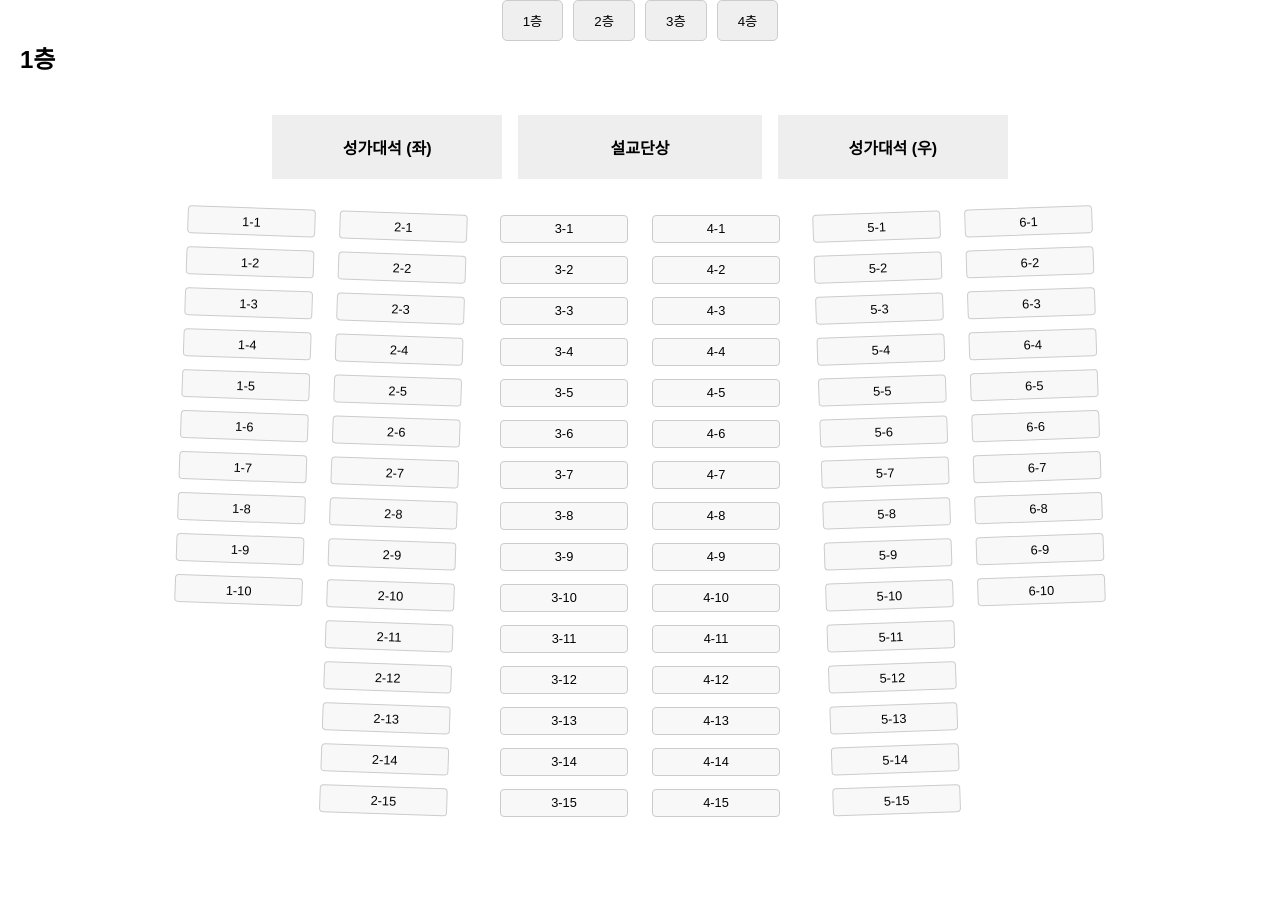
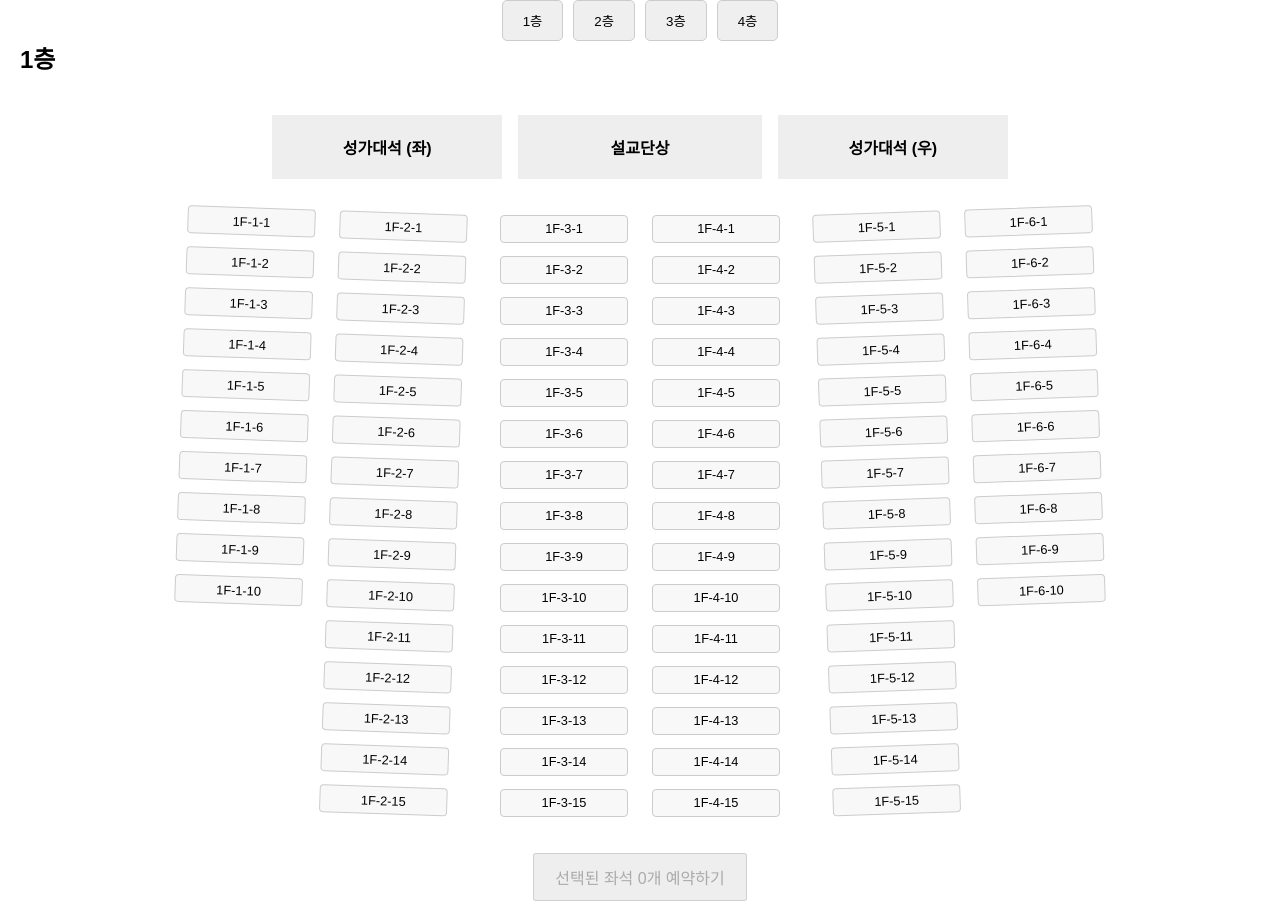
Before and after one commit to kirito2056/SAEJUNGANG_Placement_front, a React (Create React App) app in the folder saejungang-church/: page / in a window 1280 px wide. Before the commit the page ends 841 px from the top, so only its background shows below. Built offline with nearby package versions, Linux system fonts and the light colour scheme.

Commit message:
ADD :: 예약 기능 추가

```diff
--- a/saejungang-church/src/floor/1st/first.tsx
+++ b/saejungang-church/src/floor/1st/first.tsx
@@ -27,6 +27,8 @@ const FirstFloor: React.FC = () => {
   const [startPoint, setStartPoint] = useState<{ x: number; y: number } | null>(null);
   const containerRef = useRef<HTMLDivElement>(null); // 컨테이너 ref
   const seatRefs = useRef<Map<string, HTMLButtonElement | null>>(new Map()); // 좌석 ref들을 저장할 Map
+  const [reservedSeatsFromServer, setReservedSeatsFromServer] = useState<Set<string>>(new Set()); // 서버로부터 받은 예약된 좌석
+  const [isLoading, setIsLoading] = useState(false); // 로딩 상태
 
   // 좌석 ref를 Map에 저장하는 함수 (el 타입 명시)
   const setSeatRef = (seatNumber: string, element: HTMLButtonElement | null) => {
@@ -38,22 +40,21 @@ const FirstFloor: React.FC = () => {
   };
 
   const handleMouseDown = useCallback((event: React.MouseEvent<HTMLDivElement>) => {
-    // 클릭된 요소가 좌석 버튼이 아닌 경우 드래그 시작
-    if (!(event.target as HTMLElement).closest('.first_seat')) {
+    const targetElement = event.target as HTMLElement;
+    // 클릭된 요소가 좌석 버튼이 아니고, 예약 버튼도 아닌 경우 드래그 시작
+    if (!targetElement.closest('.first_seat') && !targetElement.closest('.reservation-button')) {
       setIsDragging(true);
       const containerRect = containerRef.current?.getBoundingClientRect();
       if (containerRect) {
           const x = event.clientX - containerRect.left;
           const y = event.clientY - containerRect.top;
           setStartPoint({ x, y });
-          setSelectionBox({ x, y, width: 0, height: 0 }); // 초기 선택 상자 설정
-          // Shift 키를 누르지 않았다면 기존 선택 해제
+          setSelectionBox({ x, y, width: 0, height: 0 });
           if (!event.shiftKey) {
             setSelectedSeats(new Set());
           }
       }
     }
-    // 좌석을 클릭한 경우는 Seat 컴포넌트의 onClick에서 처리 (stopPropagation으로 인해 여기까지 오지 않음)
   }, []); // 의존성 배열 유지
 
   const handleMouseMove = useCallback((event: React.MouseEvent<HTMLDivElement>) => {
@@ -132,23 +133,68 @@ const FirstFloor: React.FC = () => {
     };
   }, [isDragging, handleMouseUp]); // isDragging, handleMouseUp 의존성 추가
 
+  // 예약 처리 함수
+  const handleReservation = async () => {
+    if (selectedSeats.size === 0) {
+      alert('예약할 좌석을 선택해주세요.');
+      return;
+    }
+
+    setIsLoading(true);
+    const payload = {
+      reserved_guyok: "1층 선택 구역", // Placeholder 구역 이름
+      seat_identifiers: Array.from(selectedSeats), // 좌석 식별자는 이미 1F-X-Y 형식
+    };
+
+    try {
+      const response = await fetch('http://localhost:8000/reservations/', { // FastAPI 주소 확인 필요
+        method: 'POST',
+        headers: {
+          'Content-Type': 'application/json',
+        },
+        body: JSON.stringify(payload),
+      });
+
+      if (response.status === 201) {
+        const newReservation = await response.json();
+        // API 응답의 seat_identifier가 올바른 형식인지 확인 (Pydantic 모델에 따라 다를 수 있음)
+        const reservedSeatIds = newReservation.seats && Array.isArray(newReservation.seats)
+                               ? newReservation.seats.map((s: any) => s.seat_identifier).join(', ')
+                               : Array.from(selectedSeats).join(', '); // fallback
+        alert(`예약 성공! 예약 ID: ${newReservation.id}\n좌석: ${reservedSeatIds}`);
+        setSelectedSeats(new Set());
+      } else if (response.status === 409) {
+        const errorData = await response.json();
+        alert(`예약 실패: ${errorData.detail}`);
+      } else {
+        const errorText = await response.text();
+        alert(`예약 처리 중 오류가 발생했습니다: ${response.status} ${errorText}`);
+      }
+    } catch (error) {
+      console.error("Reservation error:", error);
+      alert('네트워크 오류 또는 서버 문제로 예약에 실패했습니다.');
+    }
+    setIsLoading(false);
+  };
 
   const renderSeats = (col: number) => {
     const rows = (col === 1 || col === 6) ? 10 : (col === 3 || col === 4) ? 15 : 15;
     return (
       <div className="seat-column" key={col}>
         {Array.from({ length: rows }, (_, row) => {
-          const seatNumber = `${col}-${row + 1}`;
+          const seatNumber = `1F-${col}-${row + 1}`; // 좌석 식별자에 "1F-" 접두사 추가
+          const isActuallySelected = selectedSeats.has(seatNumber);
+          const isReserved = reservedSeatsFromServer.has(seatNumber);
           return (
             <Seat
               key={seatNumber}
-              seatNumber={seatNumber}
-              // ref를 설정하는 함수 전달 (타입 문제 해결됨)
+              seatNumber={seatNumber} // "1F-X-Y" 형식의 좌석 번호 전달
               ref={(el: HTMLButtonElement | null) => setSeatRef(seatNumber, el)}
-              // 선택 상태 전달
-              isSelected={selectedSeats.has(seatNumber)}
-              // 클릭 이벤트 핸들러 (개별 좌석 클릭 시 선택 토글)
+              isSelected={isActuallySelected}
+              isReserved={isReserved}
+              isDisabled={isReserved && !isActuallySelected}
               onClick={() => {
+                if (isReserved) return;
                  setSelectedSeats(prevSelected => {
                      const newSelected = new Set(prevSelected);
                      if (newSelected.has(seatNumber)) {
@@ -190,6 +236,22 @@ const FirstFloor: React.FC = () => {
         <div className="seat-block seat-block-center">{[3, 4].map(renderSeats)}</div>
         <div className="seat-block seat-block-right">{[5, 6].map(renderSeats)}</div>
       </div>
+
+      {/* 예약 버튼 추가 */}
+      <div style={{ marginTop: '2rem', textAlign: 'center' }}>
+        <button
+          className="reservation-button" // 클래스 추가
+          onClick={handleReservation}
+          disabled={isLoading || selectedSeats.size === 0}
+          style={{ padding: '10px 20px', fontSize: '1rem' }}
+        >
+          {isLoading ? '예약 중...' : `선택된 좌석 ${selectedSeats.size}개 예약하기`}
+        </button>
+      </div>
+      {/* 선택된 좌석 목록 표시 (디버깅용) */}
+      {/* <div style={{ marginTop: '1rem', textAlign: 'center' }}>
+        Selected: {Array.from(selectedSeats).join(', ')}
+      </div> */}
     </div>
   );
 };
--- a/saejungang-church/src/floor/1st/first_seat.css
+++ b/saejungang-church/src/floor/1st/first_seat.css
@@ -38,6 +38,27 @@
     border-color: #0056b3;
   }
 
+/* 예약된 좌석 스타일 */
+.first_seat.reserved {
+  background-color: #6c757d; /* 회색 계열 배경 */
+  color: white;
+  cursor: not-allowed; /* 커서 모양 변경 */
+}
+
+/* 선택되었지만 예약도 된 좌석 (드물지만, UI 피드백용) */
+.first_seat.selected.reserved {
+  background-color: #5a6268; /* 약간 더 진한 회색 */
+  border-color: #4e555b;
+}
+
+/* 비활성화된 좌석 스타일 (예약된 좌석과 유사하게) */
+.first_seat.disabled {
+  /* background-color: #adb5bd; */ /* 이미 reserved에서 처리 */
+  /* color: #495057; */
+  /* cursor: not-allowed; */
+  opacity: 0.7; /* 약간 투명하게 하여 비활성 느낌 강조 */
+}
+
 /* 드래그 중 좌석 hover 효과 방지 */
 .first-floor-container.dragging .first_seat {
   pointer-events: none;
--- a/saejungang-church/src/floor/1st/first_seat.tsx
+++ b/saejungang-church/src/floor/1st/first_seat.tsx
@@ -6,12 +6,23 @@ interface SeatProps {
   seatNumber: string;
   onClick?: () => void;
   isSelected?: boolean;
+  isReserved?: boolean;
+  isDisabled?: boolean;
 }
 
-const Seat = forwardRef<HTMLButtonElement, SeatProps>(({ seatNumber, onClick, isSelected }, ref) => {
-  const className = `first_seat ${isSelected ? 'selected' : ''}`;
+const Seat = forwardRef<HTMLButtonElement, SeatProps>((
+  { seatNumber, onClick, isSelected, isReserved, isDisabled },
+  ref
+) => {
+  const classNames = [
+    'first_seat',
+    isSelected ? 'selected' : '',
+    isReserved ? 'reserved' : '',
+    isDisabled ? 'disabled' : ''
+  ].filter(Boolean).join(' ');
 
   const handleClick = (event: React.MouseEvent<HTMLButtonElement>) => {
+    if (isDisabled) return;
     event.stopPropagation();
     onClick?.();
   };
@@ -19,8 +30,9 @@ const Seat = forwardRef<HTMLButtonElement, SeatProps>(({ seatNumber, onClick, is
   return (
     <button
       ref={ref}
-      className={className}
+      className={classNames}
       onClick={handleClick}
+      disabled={isDisabled}
     >
       {seatNumber}
     </button>
```
